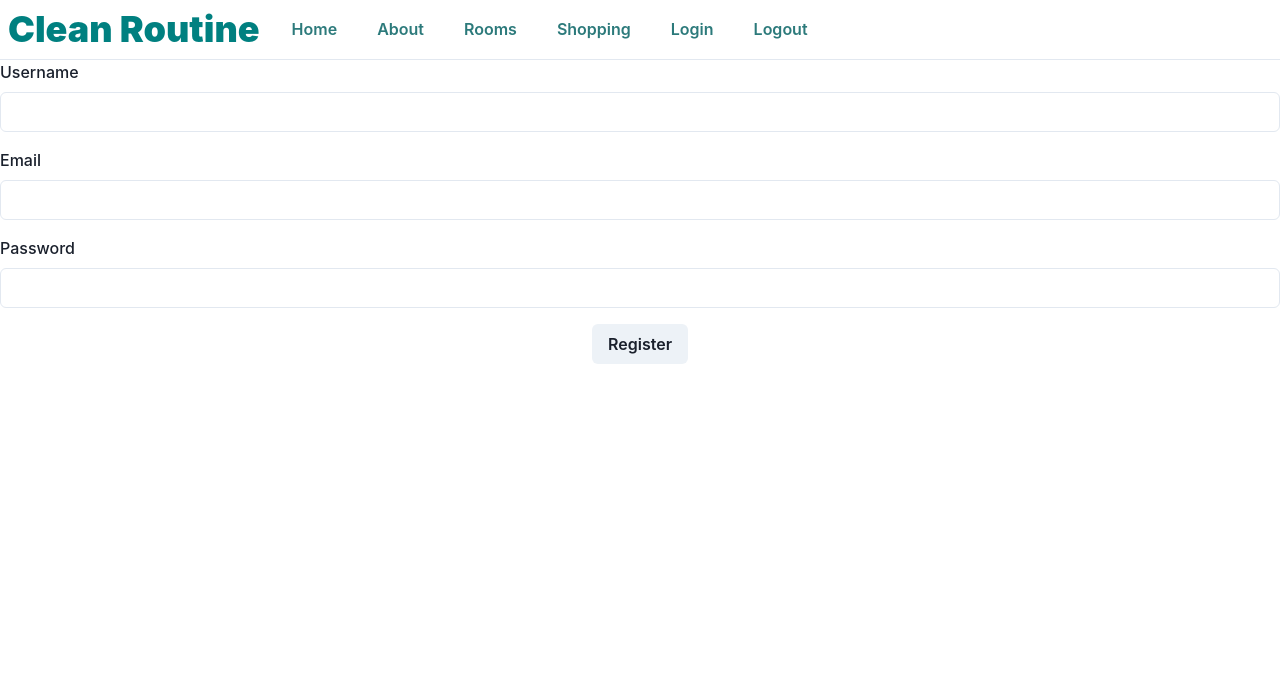
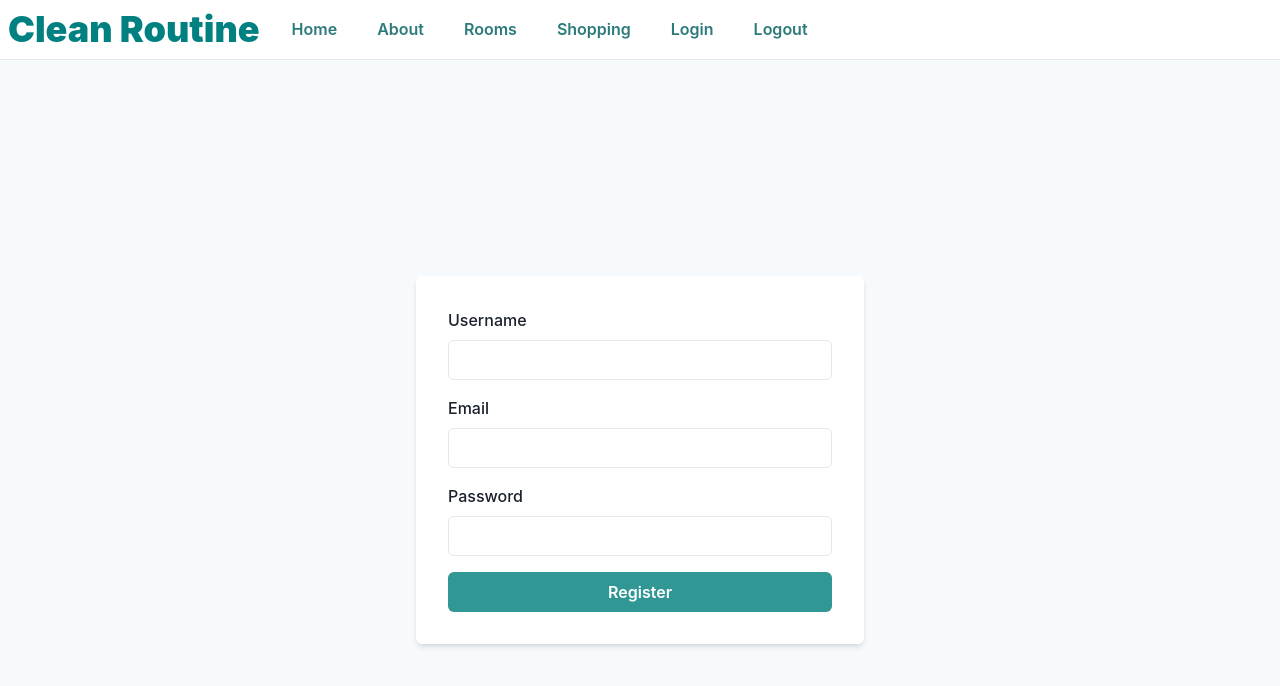
Before and after one commit to jasondbelt/clean_routine, a React (Vite) app in the folder front-end/: page /register in a window 1280 px wide. Shown: the top 686 px of the page. Built offline with nearby package versions, Linux system fonts and the light colour scheme.

Commit message:
need to filter navbar items

```diff
--- a/front-end/src/auth_pages/RegisterPage.jsx
+++ b/front-end/src/auth_pages/RegisterPage.jsx
@@ -1,65 +1,81 @@
-//REGISTERPAGE.JSX
-import { VStack, Button, FormControl, FormLabel, Input, Text } from "@chakra-ui/react";
-import { useState } from 'react';
-import { register } from '../endpoints/auth_api';
-import { useNavigate } from 'react-router-dom';
+import { VStack,Button, FormControl, FormLabel,
+  Input, Text, Flex, Box } from "@chakra-ui/react";
+import { useState } from "react";
+import { register } from "../endpoints/auth_api";
+import { useNavigate } from "react-router-dom";
 
 const RegisterPage = () => {
-  const [username, setUsername] = useState('');
-  const [email, setEmail] = useState('');
-  const [password, setPassword] = useState('');
+  const [username, setUsername] = useState("");
+  const [email, setEmail] = useState("");
+  const [password, setPassword] = useState("");
   const nav = useNavigate();
-  const [err, setErr] = useState('')
-  const [successMsg, setSuccessMsg] = useState('');
-
+  const [err, setErr] = useState("");
+  const [successMsg, setSuccessMsg] = useState("");
 
   const handleRegister = async () => {
     try {
       const result = await register(username, email, password);
 
-      // If the backend returned valid user data, assume success
       if (result && result.username) {
-        setSuccessMsg('Registration successful! Redirecting to login...');
-        setErr('');
+        setSuccessMsg("Registration successful! Redirecting to login...");
+        setErr("");
 
         setTimeout(() => {
-          nav('/login');
-        }, 1500); // small delay so they see the message
+          nav("/login");
+        }, 1500);
       } else {
-        setErr('Registration failed.');
-        setSuccessMsg('');
+        setErr("Registration failed.");
+        setSuccessMsg("");
       }
     } catch (error) {
-      console.error('Registration request failed:', error);
+      console.error("Registration request failed:", error);
       const backendError = error?.response?.data;
-      const formattedError = typeof backendError === 'object'
-        ? Object.values(backendError).flat().join(' ')
-        : 'Something went wrong. Please try again later.';
+      const formattedError =
+        typeof backendError === "object"
+          ? Object.values(backendError).flat().join(" ")
+          : "Something went wrong. Please try again later.";
 
       setErr(formattedError);
-      setSuccessMsg('');
+      setSuccessMsg("");
     }
   };
 
-
   return (
+    <Flex minH="100vh" align="center" justify="center" bg="gray.50" px={4}>
+      <Box bg="white" p={8} rounded="md" shadow="md" w="100%" maxW="md">
         <VStack spacing={4}>
           <FormControl>
             <FormLabel>Username</FormLabel>
-        <Input onChange={(e) => setUsername(e.target.value)} value={username} type='text' />
+            <Input
+              onChange={(e) => setUsername(e.target.value)}
+              value={username}
+              type="text"
+            />
           </FormControl>
           <FormControl>
             <FormLabel>Email</FormLabel>
-        <Input onChange={(e) => setEmail(e.target.value)} value={email} type='text' />
+            <Input
+              onChange={(e) => setEmail(e.target.value)}
+              value={email}
+              type="text"
+            />
           </FormControl>
           <FormControl>
             <FormLabel>Password</FormLabel>
-        <Input onChange={(e) => setPassword(e.target.value)} value={password} type='password' />
+            <Input
+              onChange={(e) => setPassword(e.target.value)}
+              value={password}
+              type="password"
+            />
           </FormControl>
-      <Button onClick={handleRegister}>Register</Button>
+          <Button colorScheme="teal" width="full" onClick={handleRegister}>
+            Register
+          </Button>
           {successMsg && <Text color="green.500">{successMsg}</Text>}
           {err && <Text color="red.500">{err}</Text>}
         </VStack>
+      </Box>
+    </Flex>
   );
 };
 
--- a/front-end/src/components/navbar/index.jsx
+++ b/front-end/src/components/navbar/index.jsx
@@ -91,8 +91,6 @@ export function Menu() {
   );
 }
 
-
-
 export function Navbar() {
   return (
     <HStack w="full" alignItems="center"
```
Also changed, not shown: front-end/src/auth_pages/LoginPage.jsx (+6 -13 lines), front-end/src/endpoints/auth_api.jsx (+9 -7 lines), 1 other file (tests, documents, lock files or other folders). Lines whose indentation alone changed are shown as unchanged.
